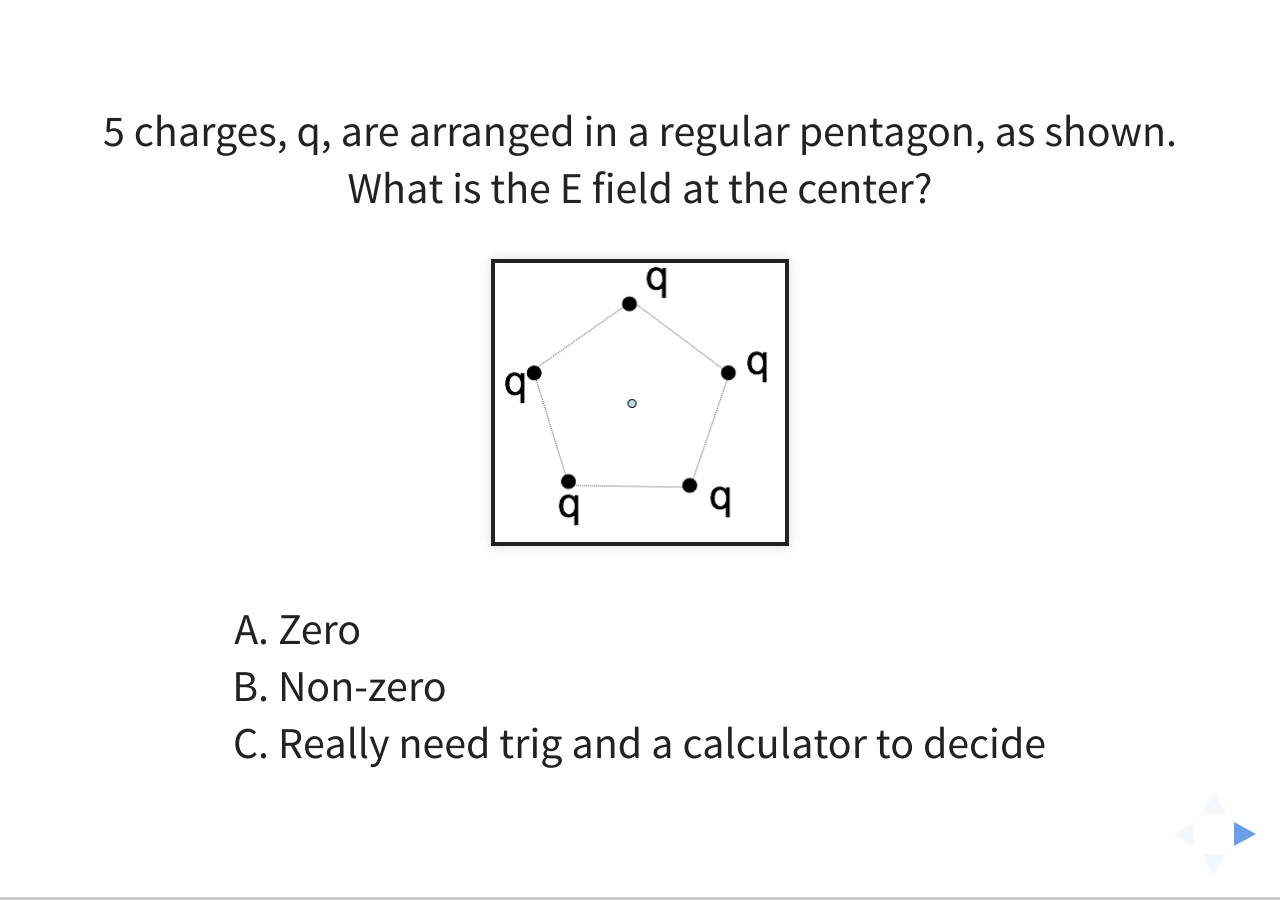
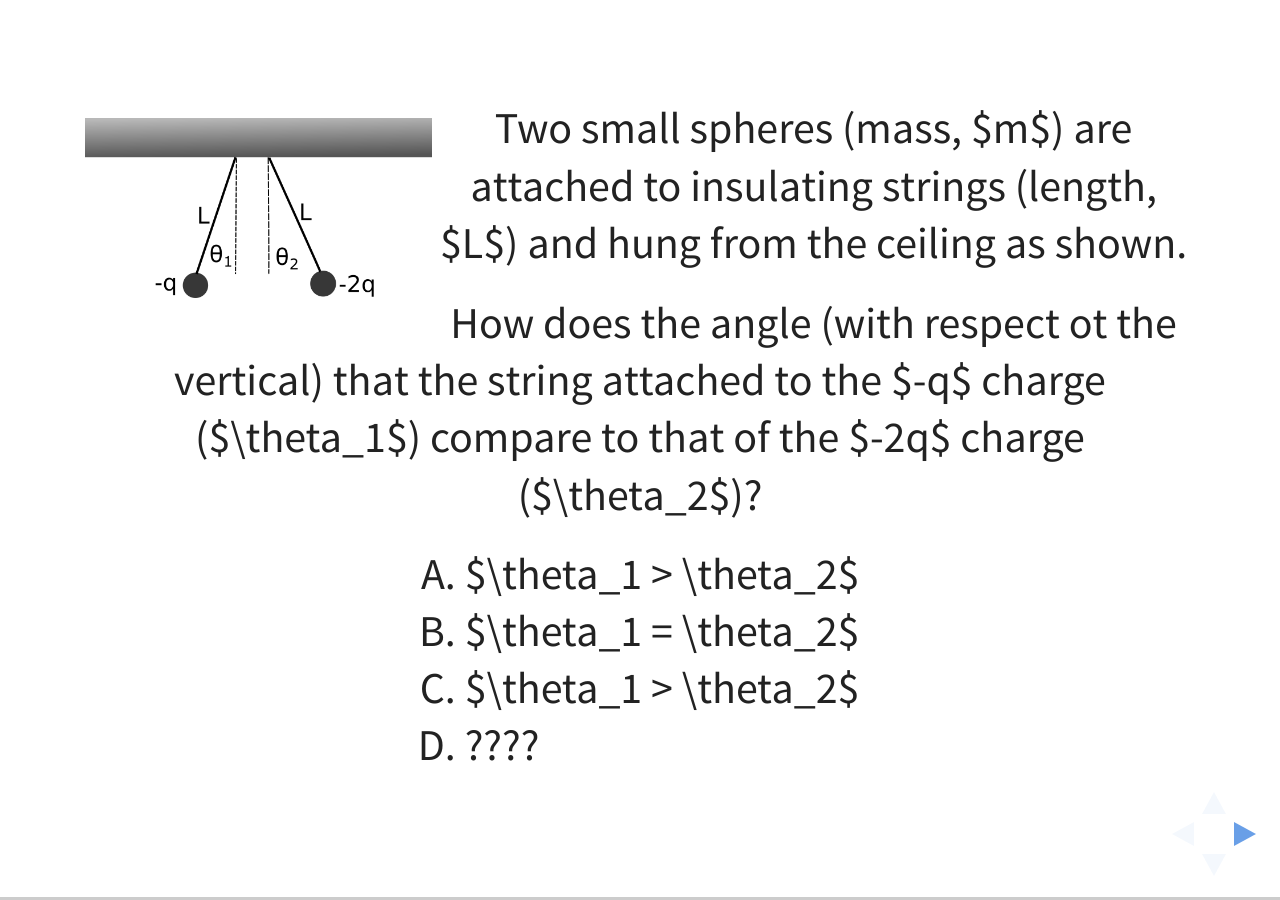
Before and after one commit to dannycab/phy481msu, a Jekyll site: the page built from notes/04-slides.md, in a window 1280 px wide. Built offline with Jekyll 4.4.1, drawn with Linux system fonts in a browser that asks for light colours; formulas are drawn with MathJax 3.

Commit message:
Update to slides

```diff
--- a/notes/04-slides.md
+++ b/notes/04-slides.md
@@ -3,6 +3,76 @@
 theme: white
 transition: slide
 ---
+
+<section data-markdown>
+
+<img src="./images/hung_spheres.png" align="left" style="width: 300px";/>
+
+Two small spheres (mass, $m$) are attached to insulating strings (length, $L$) and hung from the ceiling as shown.
+
+How does the angle (with respect ot the vertical) that the string attached to the $-q$ charge ($\theta_1$) compare to that of the $-2q$ charge ($\theta_2$)?
+
+1. $\theta_1 > \theta_2$
+2. $\theta_1 = \theta_2$
+3. $\theta_1 > \theta_2$
+4. ????
+
+Note:
+CORRECT ANSWER: B
+Draw the FBD, Newton 3 is important here.
+
+</section>
+
+<section data-markdown>
+
+## Announcements
+
+* Homework 1 solutions posted immediately after class
+* Graded Homework 1 returned next Friday
+* Homework 2 posted (due next Friday)
+
+</section>
+
+<section data-markdown>
+
+For me, the first homework was ...
+
+1. entirely a review.
+2. mostly a review, but it had a few new things in it.
+3. somewhat of a review, but it had quite a few new things in it.
+4. completely new for me.
+
+</section>
+
+<section data-markdown>
+I spent ... hours on the first homework.
+
+1. 1-2
+2. 3-4
+3. 5-6
+4. 7-8
+5. More than 9
+</section>
+
+<section data-markdown>
+## Classical Electromagnetism
+
+<img src="./images/jupiter.jpg" align="left" width="400px";/>
+<img src="./images/helium.png" align="right" width="400px";/>
+
+$\sim 10^8\mathrm{m} \longrightarrow \longrightarrow \longrightarrow\longrightarrow\longrightarrow\longrightarrow \sim 10^{-16}\mathrm{m}$
+
+**24 orders of magnitude**
+
+Note: As far we know, the theory of Classical E&M works for 24 orders of magnitude. It breaks down on the subatomic scale (QM), but we really don't know how far it extends one the upper-end as it is consistent with relativity. Tests of Jupiter's magnetic field are consistent with predictions from Classical E&M.
+
+</section>
+
+<section data-markdown>
+## Electrostatics
+
+<img src="./images/efieldwiki.png" align="center";/>
+</section>
 
 <section data-markdown>
 
@@ -83,7 +163,11 @@
 1. $E_x$ goes to 0.
 2. $E_x$ begins to look like a point charge.
 3. $E_x$ goes to $\infty$.
-4. I can't tell what should happen to $E_x$.
+4. More than one of these is true.
+5. I can't tell what should happen to $E_x$.
+
+Note:
+CORRECT ANSWER: D (A and B)
 
 </section>
 
--- a/reveal.js/css/theme/white.css
+++ b/reveal.js/css/theme/white.css
@@ -226,8 +226,8 @@
 .reveal section img {
   margin: 15px 0px;
   background: rgba(255, 255, 255, 0.12);
-  border: 4px solid #222;
-  box-shadow: 0 0 10px rgba(0, 0, 0, 0.15); }
+  /*border: 4px solid #222;
+box-shadow: 0 0 10px rgba(0, 0, 0, 0.15);*/ }
 
 .reveal section img.plain {
   border: 0;
```
Also changed, not shown: other parts of notes/04-slides.md (+15 -2 lines), notes/images/efieldwiki.png (added), notes/images/helium.png (added), notes/images/hung_spheres.png (added), notes/images/hung_spheres.svg (added), notes/images/jupiter.jpg (added).
